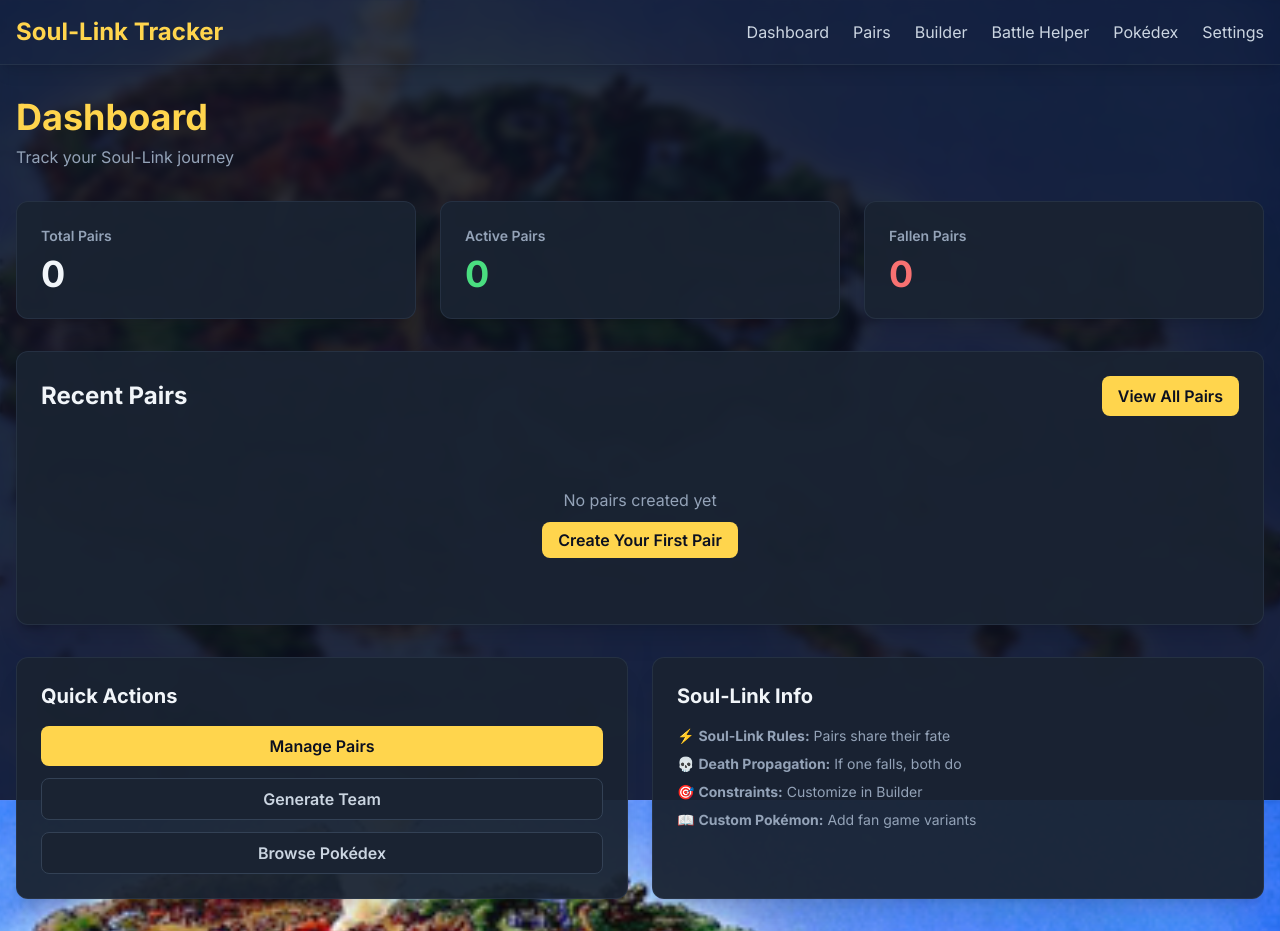
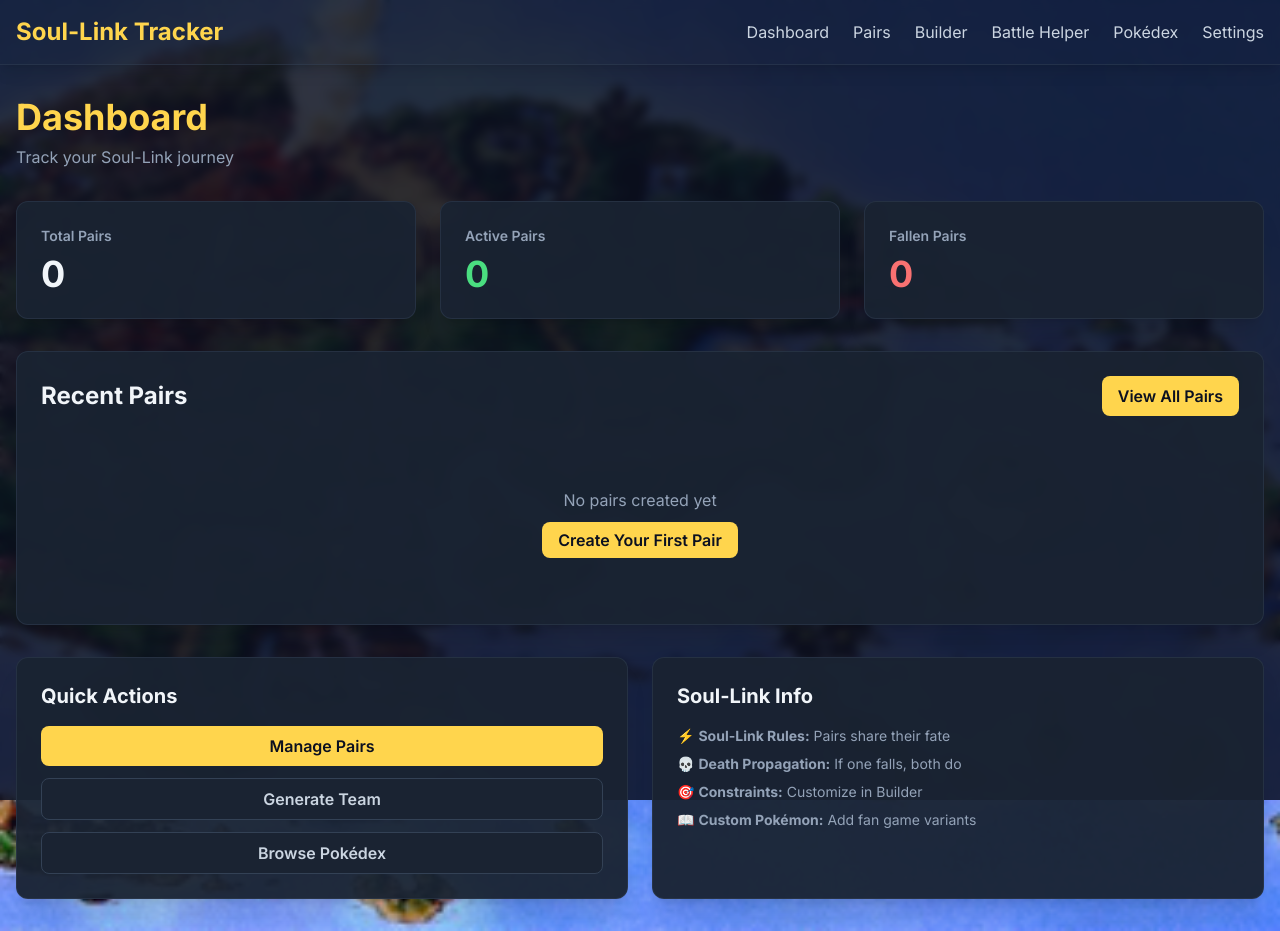
Before and after one commit to Bumbeelum/soul-link-tracker, a Next.js app: page / in a window 1280 px wide. Built offline with nearby package versions, Linux system fonts and the light colour scheme.

Commit message:
Fix: Remove fixed background and smooth scroll behavior - major scroll performance fix

```diff
--- a/src/app/globals.css
+++ b/src/app/globals.css
@@ -5,7 +5,8 @@
 @layer base {
   body {
     @apply text-slate-300;
-    background: #0B1020 url('/background.png') center/cover fixed;
+    background: #0B1020 url('/background.png') center/cover no-repeat;
+    background-attachment: scroll;
   }
 
   body::before {
@@ -21,11 +22,6 @@
     /* Performance optimization */
     will-change: transform;
     transform: translateZ(0);
-  }
-
-  /* Optimize scrolling performance */
-  * {
-    scroll-behavior: smooth;
   }
 
   main {
--- a/src/app/pairs/page.tsx
+++ b/src/app/pairs/page.tsx
@@ -861,7 +861,7 @@ const CompactPairCard = memo(function CompactPairCard({
   const isDead = pair.status === "Dead";
 
   return (
-    <div className={`card relative p-4 ${isDead ? "opacity-60 grayscale" : ""} transition-all`}>
+    <div className={`card relative p-4 ${isDead ? "opacity-60 grayscale" : ""} transition-opacity`}>
       {isDead && (
         <div className="absolute inset-0 bg-red-900 bg-opacity-20 rounded-xl flex items-center justify-center z-10">
           <span className="text-4xl text-red-500 font-bold">✕</span>
--- a/src/components/PokemonCard.tsx
+++ b/src/components/PokemonCard.tsx
@@ -46,7 +46,7 @@ const PokemonCard = memo(function PokemonCard({
     <div
       className={`card relative ${
         isDead ? "opacity-50 grayscale" : ""
-      } transition-all`}
+      } transition-opacity`}
     >
       {isDead && (
         <div className="absolute inset-0 bg-red-900 bg-opacity-20 rounded-xl flex items-center justify-center">
```
